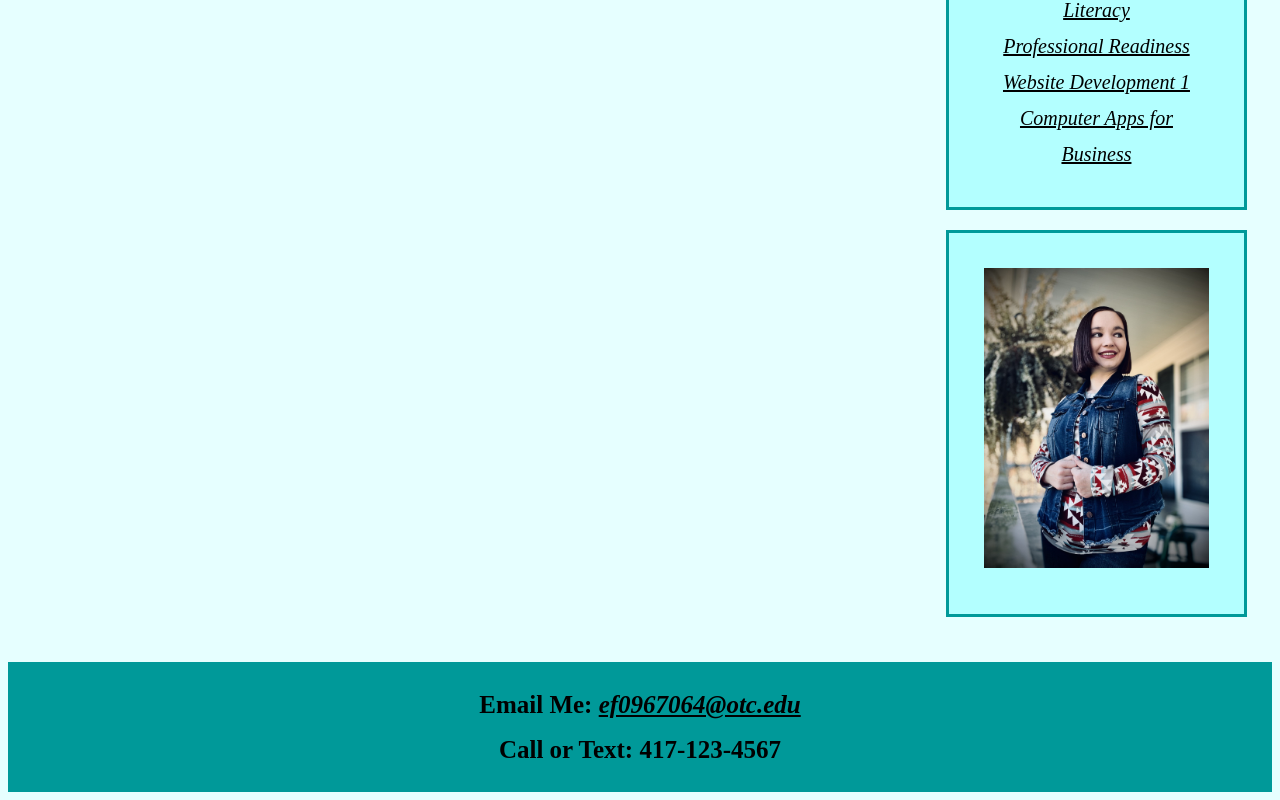
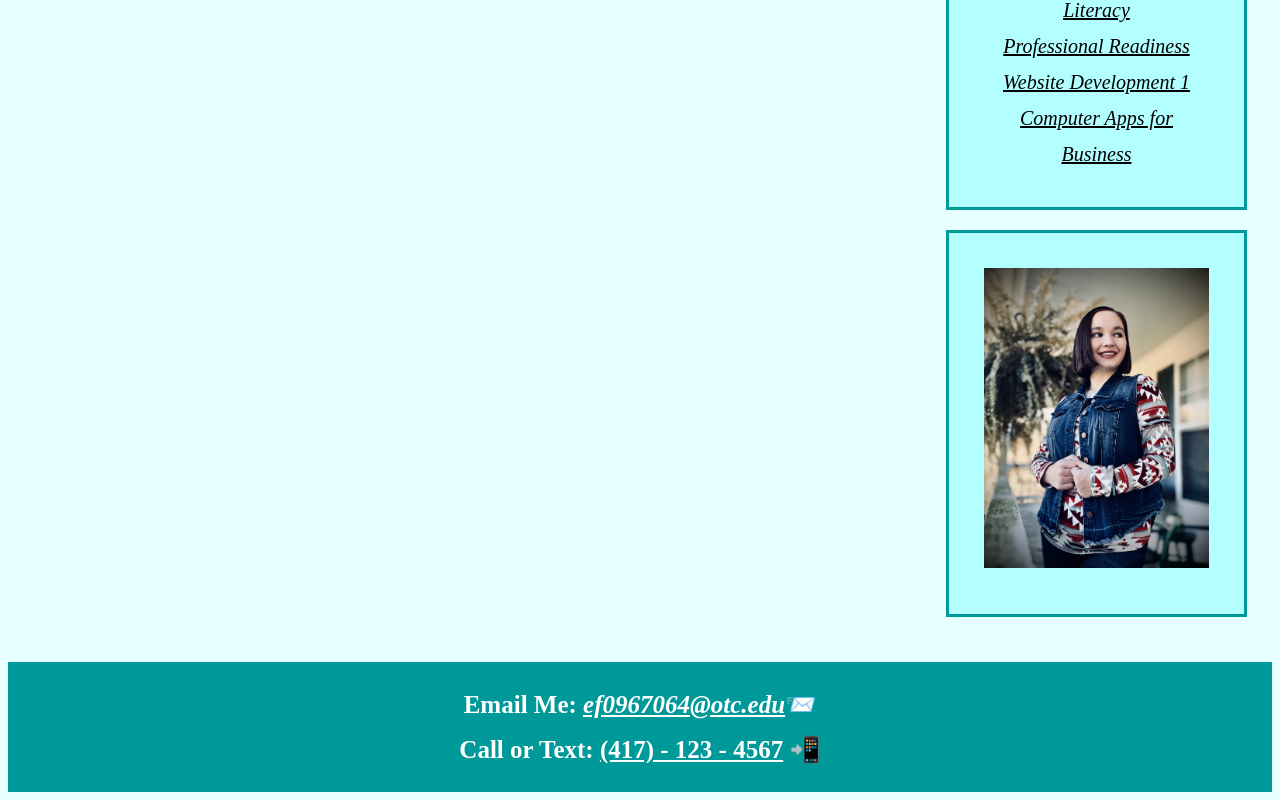
Before and after one commit to EdenFarris2003/EdenFarris2003.github.io, a plain HTML site: page index.html in a window 1280 px wide. Shown: the part 2236-3036 px from the top of the page. Drawn offline with Linux system fonts and the light colour scheme.

Commit message:
Added Footer Changes
I added some more details to my footer and changed the font styles and added some emojis for fun

```diff
--- a/index.html
+++ b/index.html
@@ -88,8 +88,8 @@
     </div>
 
     <div class="footer">
-        <h4>Email Me: <u><i>ef0967064@otc.edu</i></u><br>
-            Call or Text: 417-123-4567
+        <h4>Email Me: <u><i>ef0967064@otc.edu</i></u>&#128232;<br>
+            Call or Text: <u>(417) - 123 - 4567</u> &#128242;
         </h4>
     </div>
 </body>
--- a/styles.css
+++ b/styles.css
@@ -154,4 +154,5 @@ h4 {
   line-height: 1.8;
   font-size: 25px;
   margin:auto;
+  color: white;
 }
```
Also changed, not shown: contact.html (+6 -0 lines).
